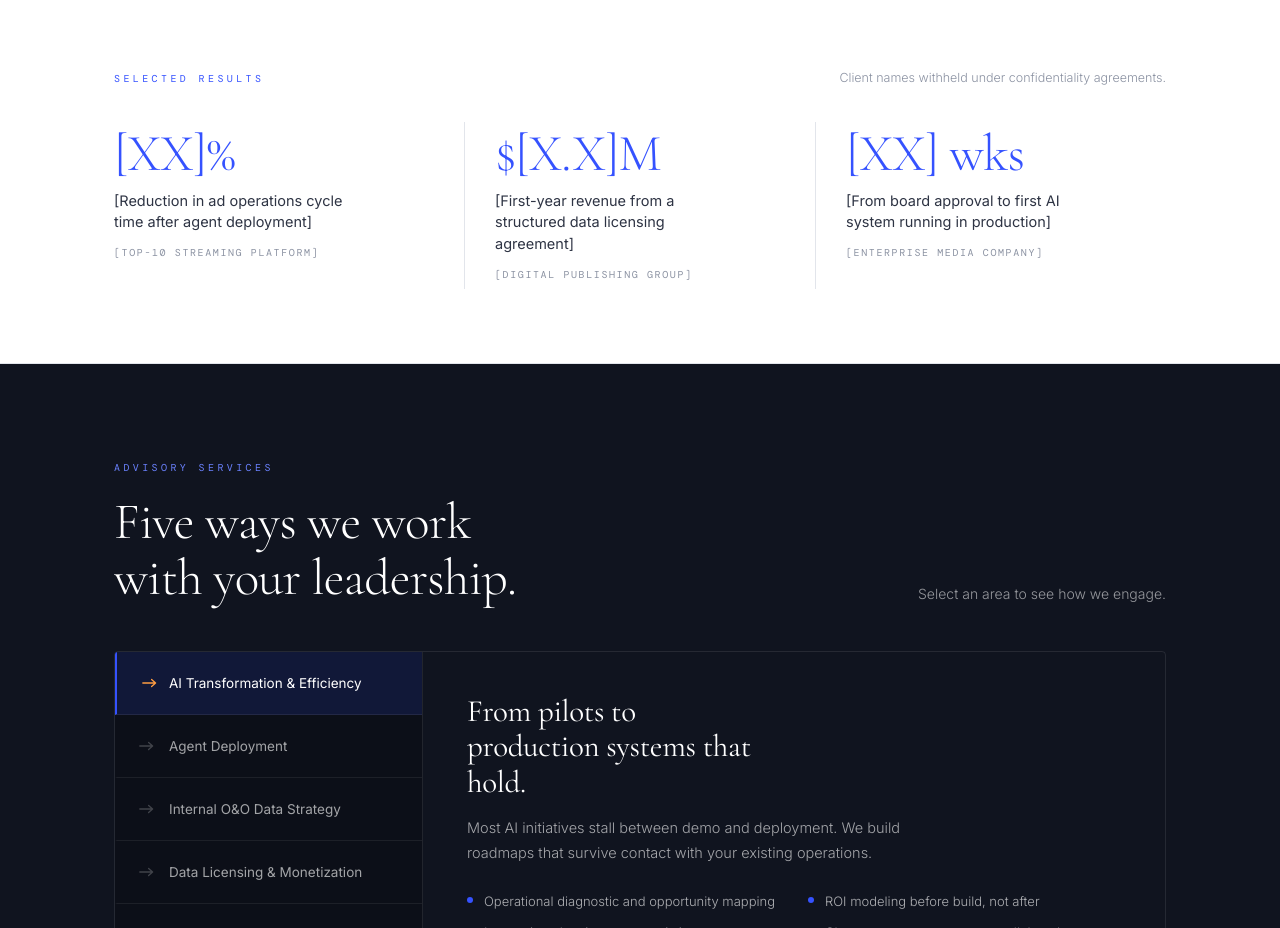
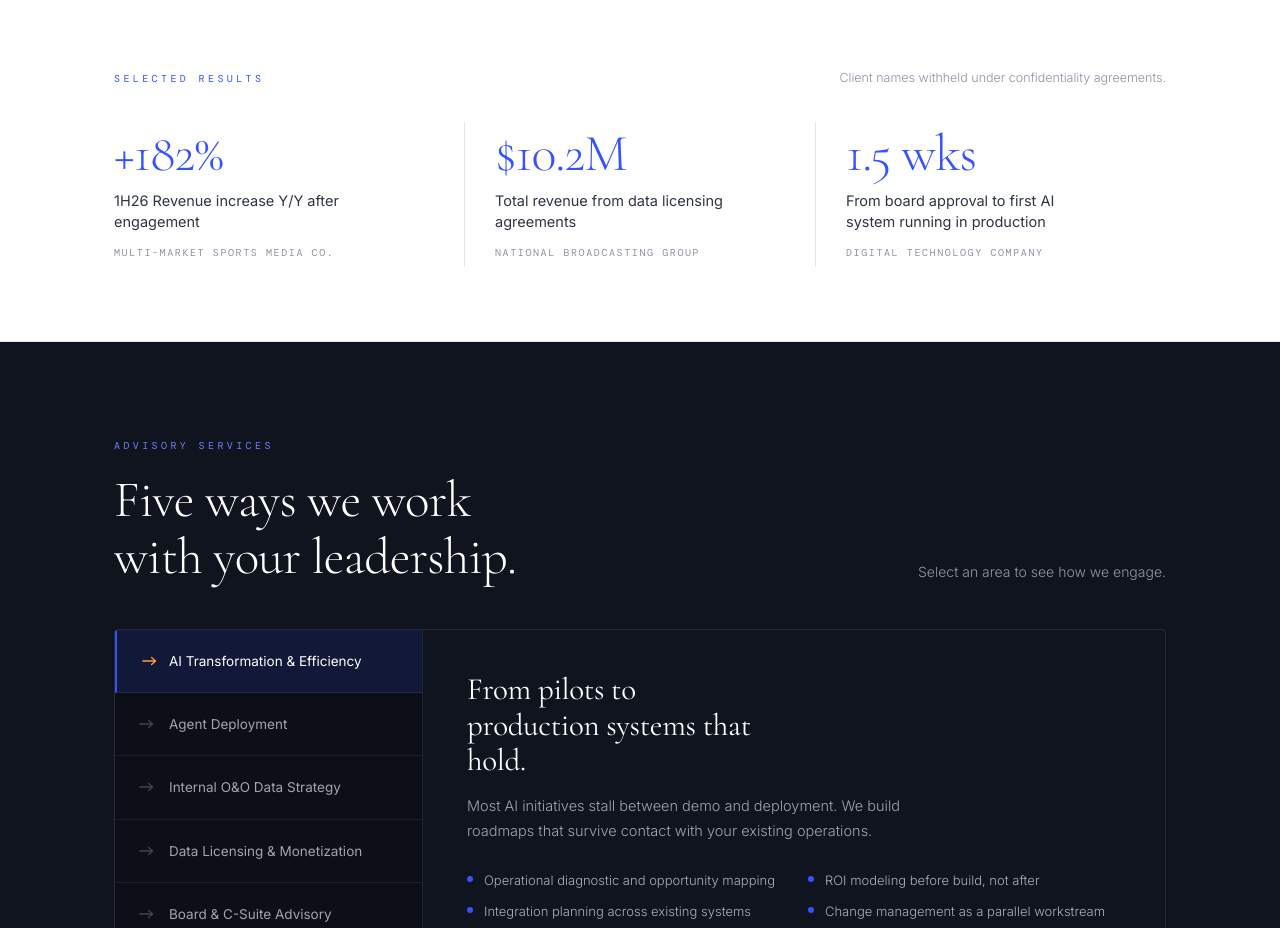
Before and after one commit to laglobal-io/laglobal-site, a plain HTML site: page index.html in a window 1280 px wide. Shown: the part 940-1868 px from the top of the page. Drawn offline with nearby package versions, Linux system fonts and the light colour scheme; animation ran at ten frames a second; a web font is replaced by a local one.

Commit message:
Update index.html

```diff
--- a/index.html
+++ b/index.html
@@ -464,19 +464,19 @@
     </div>
     <div class="proof-grid">
       <div class="proof-card rev">
-        <div class="proof-metric">[XX]%</div>
-        <p class="proof-what">[Reduction in ad operations cycle time after agent deployment]</p>
-        <div class="proof-who">[Top-10 streaming platform]</div>
+        <div class="proof-metric">+182%</div>
+        <p class="proof-what">1H26 Revenue increase Y/Y after engagement</p>
+        <div class="proof-who">Multi-market sports media co.</div>
       </div>
       <div class="proof-card rev">
-        <div class="proof-metric">$[X.X]M</div>
-        <p class="proof-what">[First-year revenue from a structured data licensing agreement]</p>
-        <div class="proof-who">[Digital publishing group]</div>
+        <div class="proof-metric">$10.2M</div>
+        <p class="proof-what">Total revenue from data licensing agreements</p>
+        <div class="proof-who">National broadcasting group</div>
       </div>
       <div class="proof-card rev">
-        <div class="proof-metric">[XX] wks</div>
-        <p class="proof-what">[From board approval to first AI system running in production]</p>
-        <div class="proof-who">[Enterprise media company]</div>
+        <div class="proof-metric">1.5 wks</div>
+        <p class="proof-what">From board approval to first AI system running in production</p>
+        <div class="proof-who">Digital technology company</div>
       </div>
     </div>
   </div>
```
